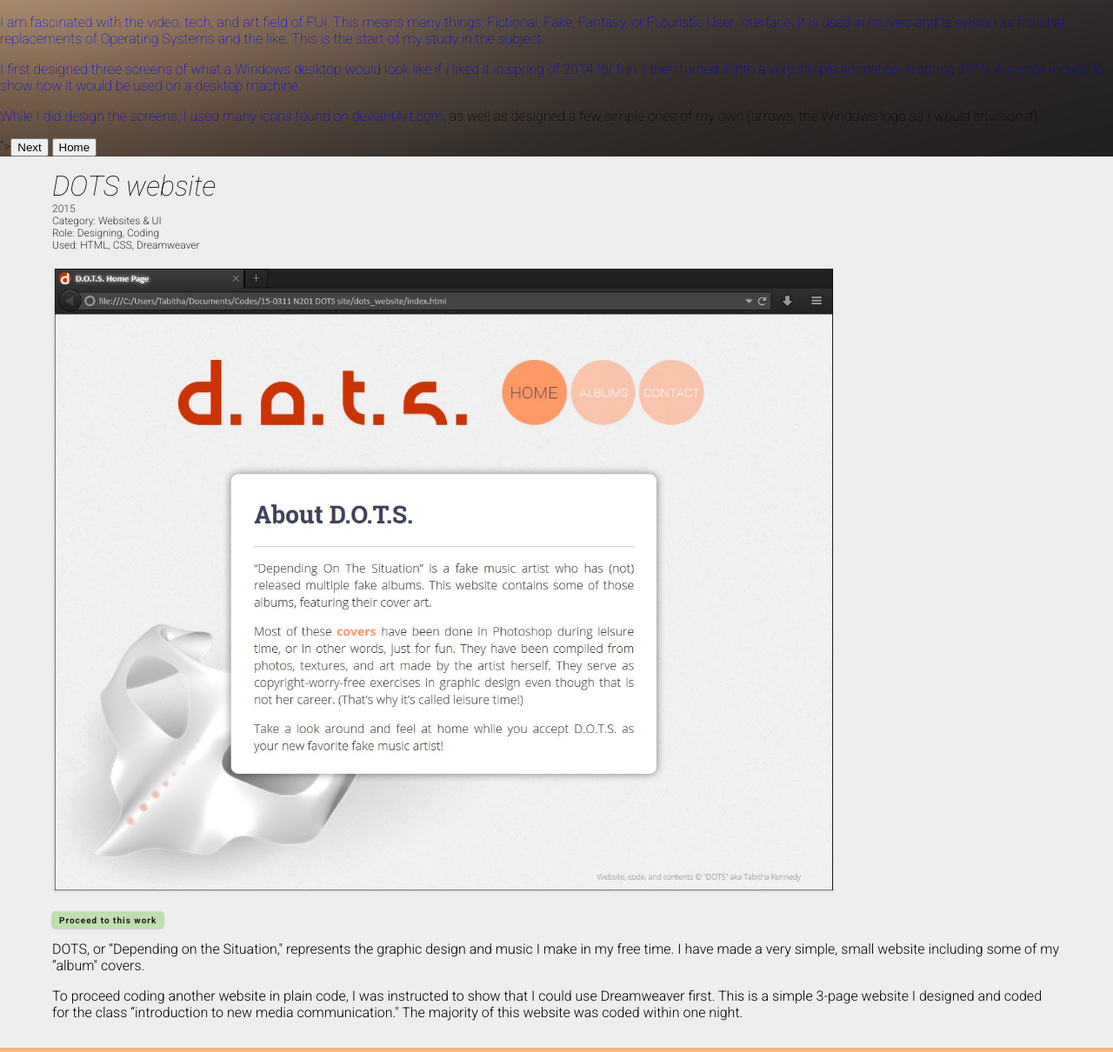
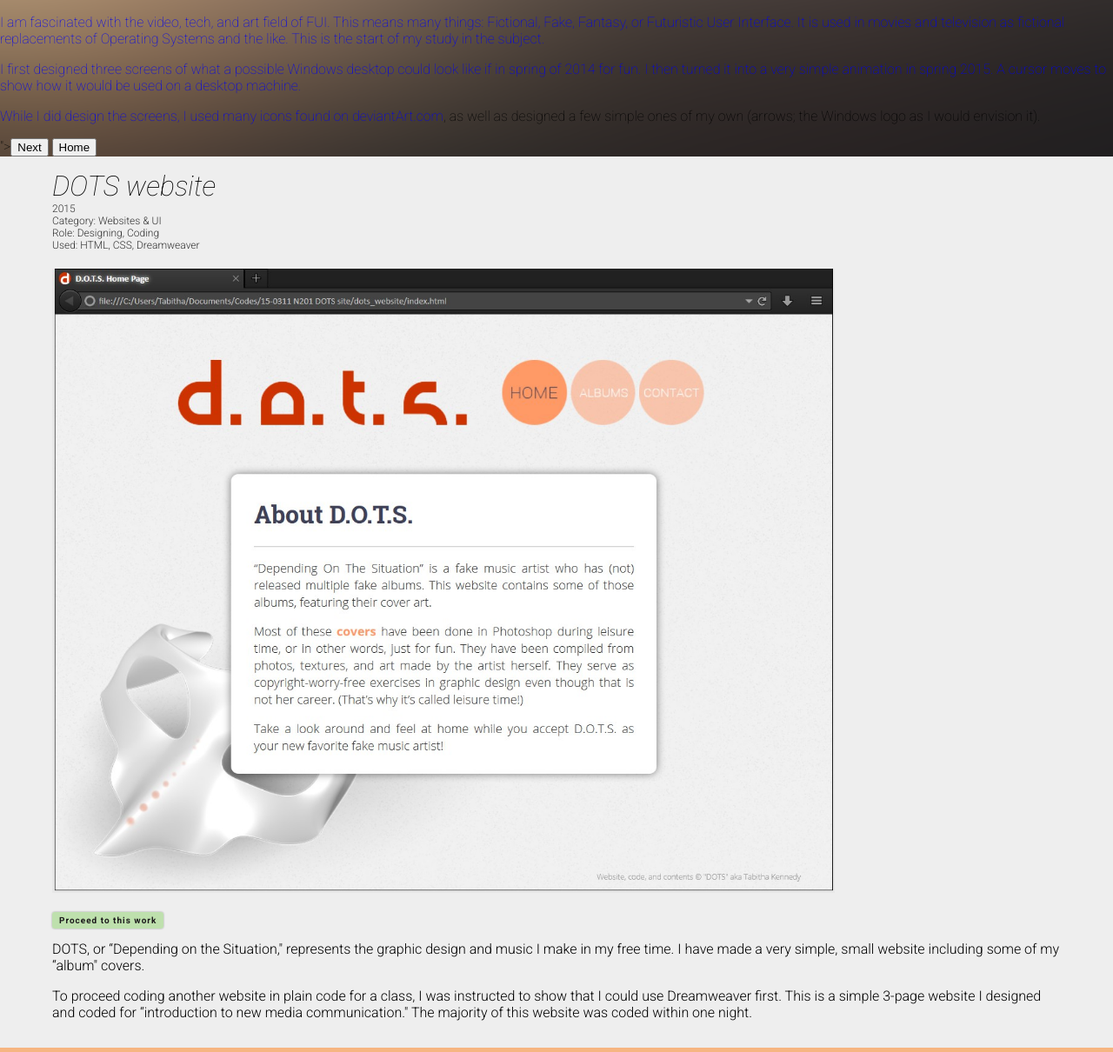
Before and after one commit to codelack/codelack.github.io, a Jekyll site: the page built from _works/ui/ui-fui-14-15.html, in a window 1280 px wide and 1400 px high, scrolled down 12214 px, cut to the strip 190-1400 px from the top of the window. Shown: the whole strip at 87% size. Built offline with Jekyll 4.4.1, drawn with Linux system fonts in a browser that asks for light colours; some of the changed text lies outside the part shown.

Commit message:
Edits some descriptions and adds LinkedIn to contact page

```diff
--- a/_works/art/art-teeth-13.html
+++ b/_works/art/art-teeth-13.html
@@ -21,6 +21,6 @@ image-alt: Jar of Teeth image
       </p>
     </div>
     {% if page.image %} <img src="{{ page.image | prepend: "img/works_full/" | prepend: site.baseurl }}" alt="{% if page.image-alt %} {{ page.image-alt }} {% endif %}" /> {% endif %} <!--Meta Tag-> Work/Piece Image or Video-->
-    <p>I drew this piece for the first publication of the art and literary magazine, <i>Jar of Teeth</i>, published by SGD Publishing. The August 2013 issue includes 42 artists and 6 writers. The first issue’s themes were “teeth" and “yellow."</p>
+    <p>I drew this piece for the first publication of the art and literary magazine, <i>Jar of Teeth</i>, published by SGD Publishing. The August 2013 issue includes 42 artists and 6 writers. The first issue’s themes are “teeth" and “yellow."</p>
 
   </section>
--- a/_works/ui/ui-dots-15.html
+++ b/_works/ui/ui-dots-15.html
@@ -23,6 +23,6 @@ next: ui-portfolio-15.html
     {% if page.image %} <img src="{{ page.image | prepend: "img/works_full/" | prepend: site.baseurl }}" alt="{% if page.image-alt %} {{ page.image-alt }} {% endif %}" /> {% endif %} <!--Meta Tag-> Work/Piece Image or Video-->
     <p><a href="http://dots.codelack.me/index.html" target="_blank">Proceed to this work</a></p>
     <p>DOTS, or “Depending on the Situation," represents the graphic design and music I make in my free time. I have made a very simple, small website including some of my “album" covers.</p>
-    <p>To proceed coding another website in plain code, I was instructed to show that I could use Dreamweaver first. This is a simple 3-page website I designed and coded for the class “introduction to new media communication." The majority of this website was coded within one night.</p>
+    <p>To proceed coding another website in plain code for a class, I was instructed to show that I could use Dreamweaver first. This is a simple 3-page website I designed and coded for “introduction to new media communication." The majority of this website was coded within one night.</p>
 
   </section>
--- a/_works/ui/ui-fui-14-15.html
+++ b/_works/ui/ui-fui-14-15.html
@@ -23,8 +23,8 @@ next: ui-bepko-14-15.html
     {% if page.image %} <img src="{{ page.image | prepend: "img/works_full/" | prepend: site.baseurl }}" alt="{% if page.image-alt %} {{ page.image-alt }} {% endif %}" /> {% endif %} <!--Meta Tag-> Work/Piece Image or Video-->
     <iframe width="560" height="315" src="https://www.youtube.com/embed/5wQJh_vTawo" frameborder="0" allowfullscreen></iframe>
     <p>I am fascinated with the video, tech, and art field of FUI. This means many things: Fictional, Fake, Fantasy, or Futuristic User Interface. It is used in movies and television as fictional replacements of Operating Systems and the like. This is the start of my study in the subject.</p>
-    <p>I first designed three screens of what a Windows desktop would look like if <i>I</i> liked it in spring of 2014 for fun. I then turned it into a very simple animation in spring 2015. A cursor moves to show how it would be used on a desktop machine.</p>
-    <p>While I did design the screens, I used many icons found on <a href="http://www.deviantart.com" target="_blank">deviantArt.com</a>, as well as designed a few simple ones of my own (arrows, the Windows logo as I would envision it).</p>
+    <p>I first designed three screens of what a possible Windows desktop could look like if in spring of 2014 for fun. I then turned it into a very simple animation in spring 2015. A cursor moves to show how it would be used on a desktop machine.</p>
+    <p>While I did design the screens, I used many icons found on <a href="http://www.deviantart.com" target="_blank">deviantArt.com</a>, as well as designed a few simple ones of my own (arrows; the Windows logo as I would envision it).</p>
 
 
   </section>
--- a/contact.html
+++ b/contact.html
@@ -51,6 +51,10 @@
       <h2>Contact &amp; Social Media</h2>
     </div>
     <p>
+      <strong>LinkedIn:</strong>
+      <a href="https://www.linkedin.com/in/tabithakennedy" target="_blank">Tabitha Kennedy</a>
+    </p>
+    <p>
       <strong>YouTube:</strong>
       <a href="https://www.youtube.com/user/DaGrblz" target="_blank">DaGrblz ("CodeLack")</a>
     </p>
```
